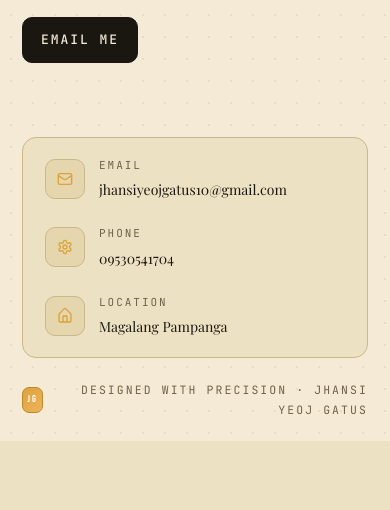
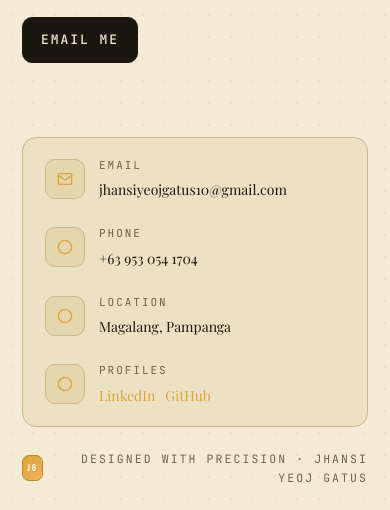
Before and after one commit to eazyboytt/Portfolio, a Flask app: page / in a window 390 px wide. Shown: the part 1074-1584 px from the top of the page. Before the commit the page ends 1515 px from the top, so only its background shows below. Run offline with Flask 3, Linux system fonts and the light colour scheme; some web fonts are replaced.

Commit message:
Polish UI: formatted phone, social links, reduced background dots, rebuilt docs

```diff
--- a/data.json
+++ b/data.json
@@ -4,8 +4,10 @@
     "title": "IT Support",
     "company": "PRTNA Outsourcing Corporation (StrataStaff)",
     "email": "jhansiyeojgatus10@gmail.com",
-    "phone": "09530541704",
-    "location": "Magalang Pampanga",
+    "phone": "+63 953 054 1704",
+    "location": "Magalang, Pampanga",
+    "linkedin": "https://www.linkedin.com/in/jhansigatus",
+    "github": "https://github.com/eazyboytt",
     "summary": "IT Support with hands-on experience in end-to-end service delivery, network infrastructure administration, Microsoft 365/Azure support, VPN/remote access, SDN multi-site management, web filtering, and email migration automation. Proven ability to support cross-team operations, onboard users, and turn ad-hoc requests into repeatable IT support processes.",
     "target_roles": [
       "IT Support",
--- a/docs/profile.html
+++ b/docs/profile.html
@@ -80,14 +80,14 @@
         <tr><td style="width:130px;color:var(--muted);font-size:11px;font-family:var(--mono);">Name</td><td>Jhansi Yeoj Gatus</td></tr>
         <tr><td style="color:var(--muted);font-size:11px;font-family:var(--mono);">Title</td><td>IT Support</td></tr>
         <tr><td style="color:var(--muted);font-size:11px;font-family:var(--mono);">Company</td><td>PRTNA Outsourcing Corporation (StrataStaff)</td></tr>
-        <tr><td style="color:var(--muted);font-size:11px;font-family:var(--mono);">Location</td><td>Magalang Pampanga</td></tr>
+        <tr><td style="color:var(--muted);font-size:11px;font-family:var(--mono);">Location</td><td>Magalang, Pampanga</td></tr>
       </table>
     </div>
     <div class="card">
       <h4>Contact</h4>
       <table style="margin-top: 12px;">
         <tr><td style="width:130px;color:var(--muted);font-size:11px;font-family:var(--mono);">Email</td><td>jhansiyeojgatus10@gmail.com</td></tr>
-        <tr><td style="color:var(--muted);font-size:11px;font-family:var(--mono);">Phone</td><td>09530541704</td></tr>
+        <tr><td style="color:var(--muted);font-size:11px;font-family:var(--mono);">Phone</td><td>+63 953 054 1704</td></tr>
         <tr><td style="color:var(--muted);font-size:11px;font-family:var(--mono);">Target Roles</td><td><span class="tag">IT Support</span> <span class="tag">Help Desk Engineer</span> <span class="tag">Systems Administrator</span> <span class="tag">Network Administrator</span> </td></tr>
       </table>
     </div>
--- a/docs/resume.html
+++ b/docs/resume.html
@@ -68,7 +68,7 @@
 
   <h1 style="font-size:32px;font-weight:700;margin:0 0 4px;">Jhansi Yeoj Gatus</h1>
     <p style="color:var(--ink-soft);font-size:18px;font-style:italic;margin:0 0 14px;letter-spacing:0.08em;">IT Support</p>
-    <p style="color:var(--muted);font-size:13px;">09530541704 · jhansiyeojgatus10@gmail.com · LinkedIn · Magalang Pampanga</p>
+    <p style="color:var(--muted);font-size:13px;">+63 953 054 1704 · jhansiyeojgatus10@gmail.com · LinkedIn · Magalang, Pampanga</p>
 
     <h4 style="border-top: 1px solid var(--border); padding-top: 18px; margin-top: 24px; margin-bottom: 10px; color: var(--accent-2);">PROFILE</h4>
     <p>IT Support with hands-on experience in end-to-end service delivery, network infrastructure administration, Microsoft 365/Azure support, VPN/remote access, SDN multi-site management, web filtering, and email migration automation. Proven ability to support cross-team operations, onboard users, and turn ad-hoc requests into repeatable IT support processes.</p>
--- a/docs/static/css/style.css
+++ b/docs/static/css/style.css
@@ -84,12 +84,12 @@ body {
   font-family: var(--font-body);
   font-size: 16px;
   line-height: 1.7;
-  background-image: radial-gradient(circle, rgba(0,0,0,0.06) 1px, transparent 1px);
+  background-image: radial-gradient(circle, rgba(0,0,0,0.04) 1px, transparent 1px);
   background-size: 22px 22px;
 }
 
 [data-theme='dark'] body {
-  background-image: radial-gradient(circle, rgba(255,255,255,0.04) 1px, transparent 1px);
+  background-image: radial-gradient(circle, rgba(255,255,255,0.03) 1px, transparent 1px);
 }
 
 /* ------------------------------------------------------------------
--- a/static/css/style.css
+++ b/static/css/style.css
@@ -84,12 +84,12 @@ body {
   font-family: var(--font-body);
   font-size: 16px;
   line-height: 1.7;
-  background-image: radial-gradient(circle, rgba(0,0,0,0.06) 1px, transparent 1px);
+  background-image: radial-gradient(circle, rgba(0,0,0,0.04) 1px, transparent 1px);
   background-size: 22px 22px;
 }
 
 [data-theme='dark'] body {
-  background-image: radial-gradient(circle, rgba(255,255,255,0.04) 1px, transparent 1px);
+  background-image: radial-gradient(circle, rgba(255,255,255,0.03) 1px, transparent 1px);
 }
 
 /* ------------------------------------------------------------------
--- a/templates/dashboard.html
+++ b/templates/dashboard.html
@@ -20,18 +20,30 @@
     </div>
   </div>
   <div class="contact-item">
-    <div class="contact-icon">{{ icon('settings', 16) }}</div>
+    <div class="contact-icon">{{ icon('phone', 16) }}</div>
     <div>
       <div class="contact-label">Phone</div>
       <div class="contact-value">{{ p.phone }}</div>
     </div>
   </div>
   <div class="contact-item">
-    <div class="contact-icon">{{ icon('home', 16) }}</div>
+    <div class="contact-icon">{{ icon('map-pin', 16) }}</div>
     <div>
       <div class="contact-label">Location</div>
       <div class="contact-value">{{ p.location }}</div>
     </div>
   </div>
+  {% if p.linkedin or p.github %}
+  <div class="contact-item">
+    <div class="contact-icon">{{ icon('share-2', 16) }}</div>
+    <div>
+      <div class="contact-label">Profiles</div>
+      <div class="contact-value" style="display:flex;gap:10px;flex-wrap:wrap;">
+        {% if p.linkedin %}<a href="{{ p.linkedin }}" target="_blank" rel="noopener">LinkedIn</a>{% endif %}
+        {% if p.github %}<a href="{{ p.github }}" target="_blank" rel="noopener">GitHub</a>{% endif %}
+      </div>
+    </div>
+  </div>
+  {% endif %}
 </div>
 {% endblock %}
```
Also changed, not shown: docs/index.html (+18 -4 lines).
